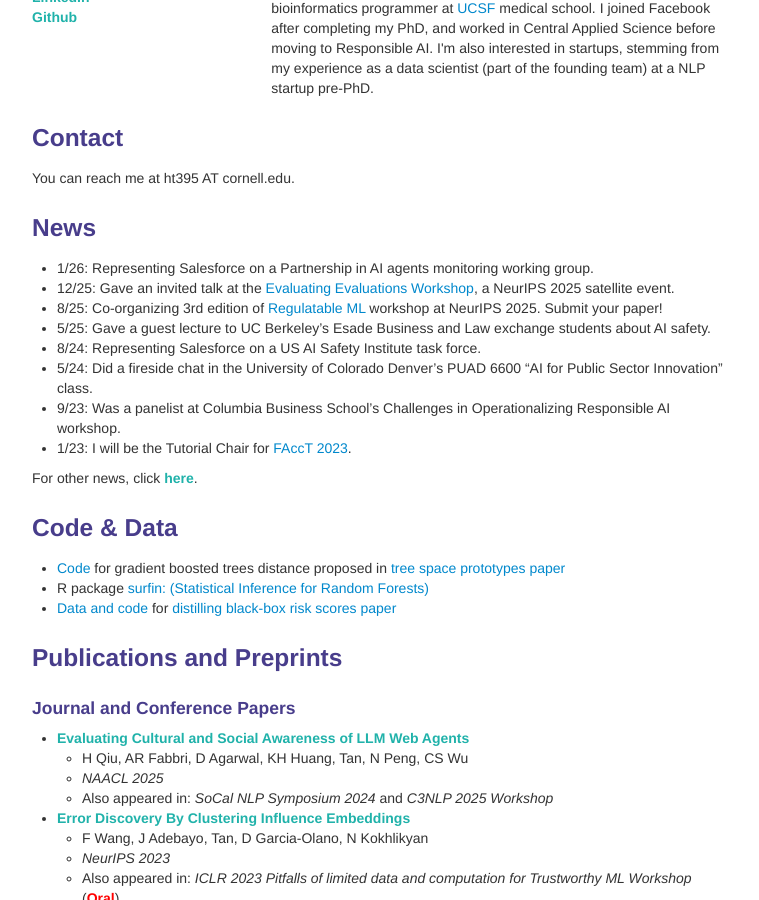
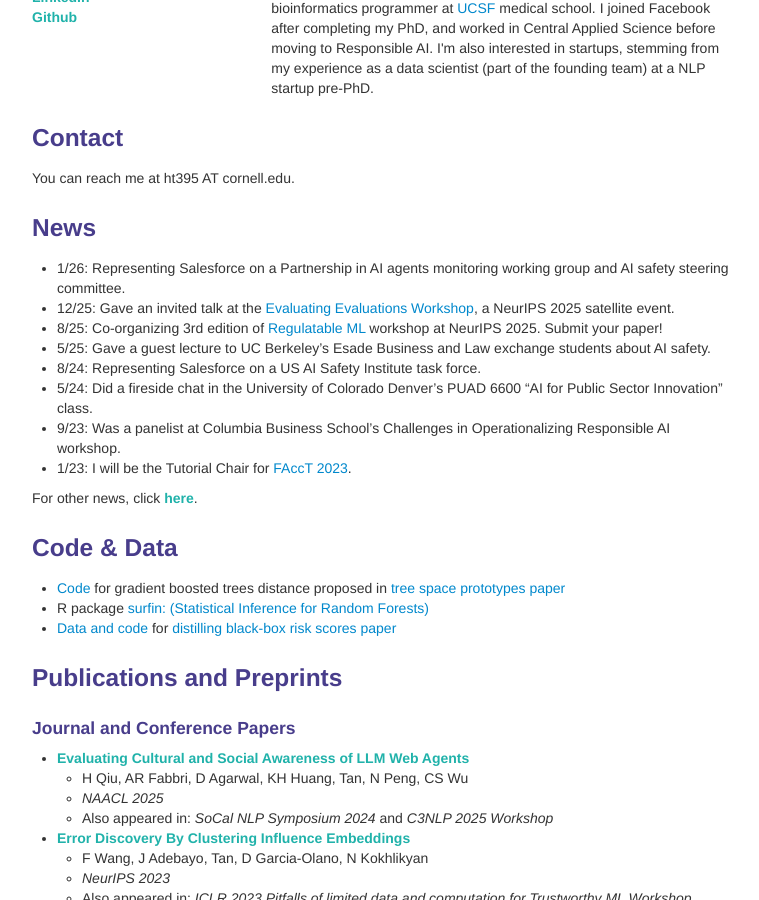
Before and after one commit to shftan/shftan.github.io, a Jekyll site: the page built from index.md, in a window 1280 px wide and 900 px high, scrolled down 324 px. Shown: the whole window, without its empty margins (258-1017 px from the left). Built offline with Jekyll 4.4.1, drawn with Linux system fonts in a browser that asks for light colours.

Commit message:
Update index.md

```diff
--- a/index.md
+++ b/index.md
@@ -32,7 +32,7 @@ You can reach me at ht395 AT cornell.edu.
 
 <div class="row-fluid" id="news"><h3>News</h3>
 </div>
-- 1/26: Representing Salesforce on a Partnership in AI agents monitoring working group.
+- 1/26: Representing Salesforce on a Partnership in AI agents monitoring working group and AI safety steering committee.
 - 12/25: Gave an invited talk at the [Evaluating Evaluations Workshop](https://evalevalai.com/events/workshop-2025/), a NeurIPS 2025 satellite event.
 - 8/25: Co-organizing 3rd edition of [Regulatable ML](https://regulatableml.github.io/) workshop at NeurIPS 2025. Submit your paper!
 - 5/25: Gave a guest lecture to UC Berkeley's Esade Business and Law exchange students about AI safety.
```
